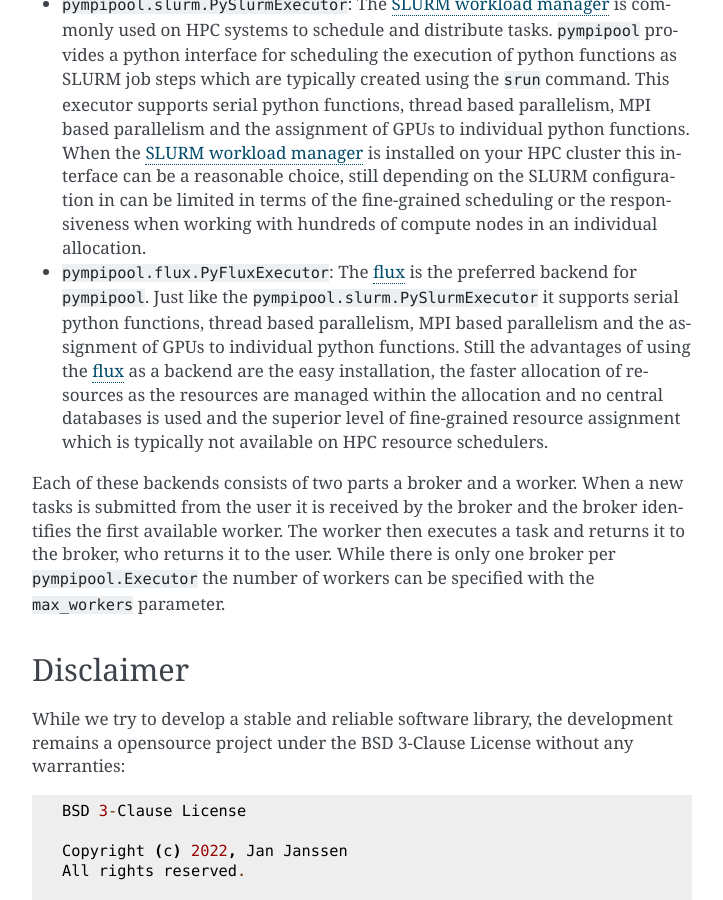
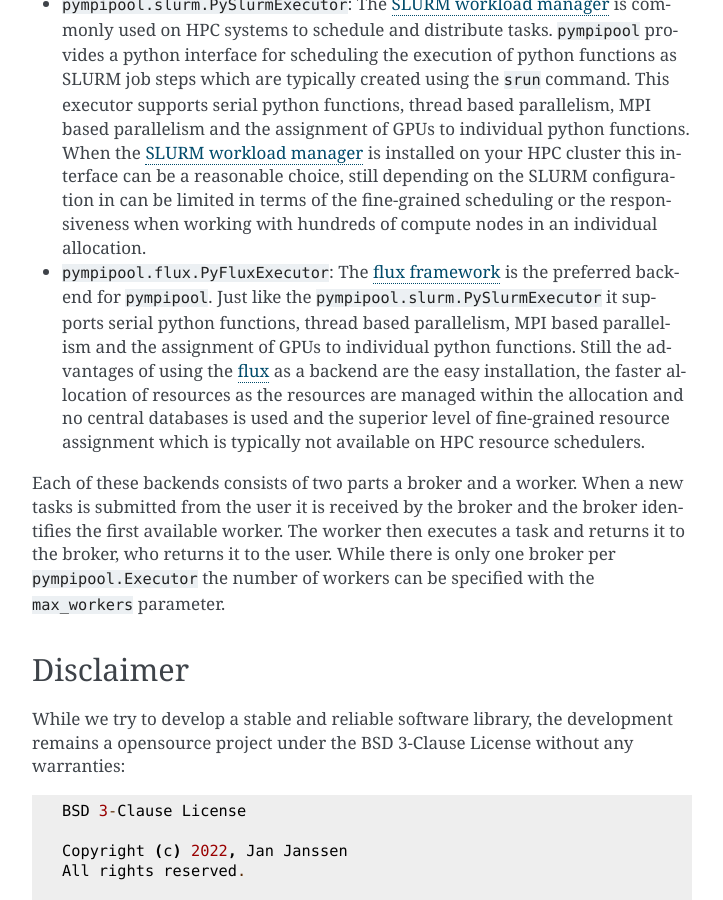
Before and after one commit to pyiron/executorlib, a Sphinx documentation site: the page built from docs/source/index.rst, in a window 1280 px wide and 900 px high, scrolled down 2498 px. Shown: the whole window, without its empty margins (388-1111 px from the left). Built offline with Sphinx 7.4.7, drawn with Linux system fonts in a browser that asks for light colours.

Commit message:
Update index.rst

```diff
--- a/docs/source/index.rst
+++ b/docs/source/index.rst
@@ -82,7 +82,7 @@
 
 * :code:`pympipool.mpi.PyMpiExecutor`: The simplest executor of the three uses `mpi4py <https://mpi4py.readthedocs.io>`_ as a backend. This simplifies the installation on all operation systems including Windows. Still at the same time it limits the up-scaling to a single compute node and serial or MPI parallel python functions. There is no support for thread based parallelism or GPU assignment. This interface is primarily used for testing and developing or as a fall-back solution. It is not recommended to use this interface in production.
 * :code:`pympipool.slurm.PySlurmExecutor`: The `SLURM workload manager <https://www.schedmd.com>`_ is commonly used on HPC systems to schedule and distribute tasks. :code:`pympipool` provides a python interface for scheduling the execution of python functions as SLURM job steps which are typically created using the :code:`srun` command. This executor supports serial python functions, thread based parallelism, MPI based parallelism and the assignment of GPUs to individual python functions. When the `SLURM workload manager <https://www.schedmd.com>`_ is installed on your HPC cluster this interface can be a reasonable choice, still depending on the SLURM configuration in can be limited in terms of the fine-grained scheduling or the responsiveness when working with hundreds of compute nodes in an individual allocation.
-* :code:`pympipool.flux.PyFluxExecutor`: The `flux <https://flux-framework.org>`_ is the preferred backend for :code:`pympipool`. Just like the :code:`pympipool.slurm.PySlurmExecutor` it supports serial python functions, thread based parallelism, MPI based parallelism and the assignment of GPUs to individual python functions. Still the advantages of using the `flux <https://flux-framework.org>`_ as a backend are the easy installation, the faster allocation of resources as the resources are managed within the allocation and no central databases is used and the superior level of fine-grained resource assignment which is typically not available on HPC resource schedulers.
+* :code:`pympipool.flux.PyFluxExecutor`: The `flux framework <https://flux-framework.org>`_ is the preferred backend for :code:`pympipool`. Just like the :code:`pympipool.slurm.PySlurmExecutor` it supports serial python functions, thread based parallelism, MPI based parallelism and the assignment of GPUs to individual python functions. Still the advantages of using the `flux <https://flux-framework.org>`_ as a backend are the easy installation, the faster allocation of resources as the resources are managed within the allocation and no central databases is used and the superior level of fine-grained resource assignment which is typically not available on HPC resource schedulers.
 
 Each of these backends consists of two parts a broker and a worker. When a new tasks is submitted from the user it is
 received by the broker and the broker identifies the first available worker. The worker then executes a task and returns
```
